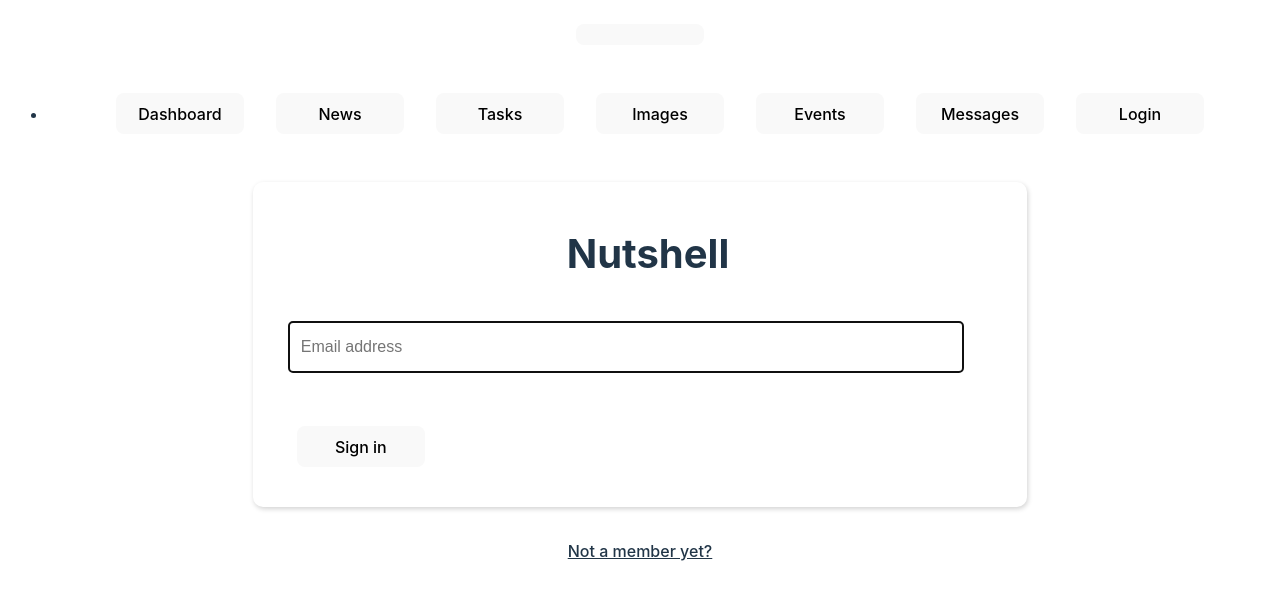
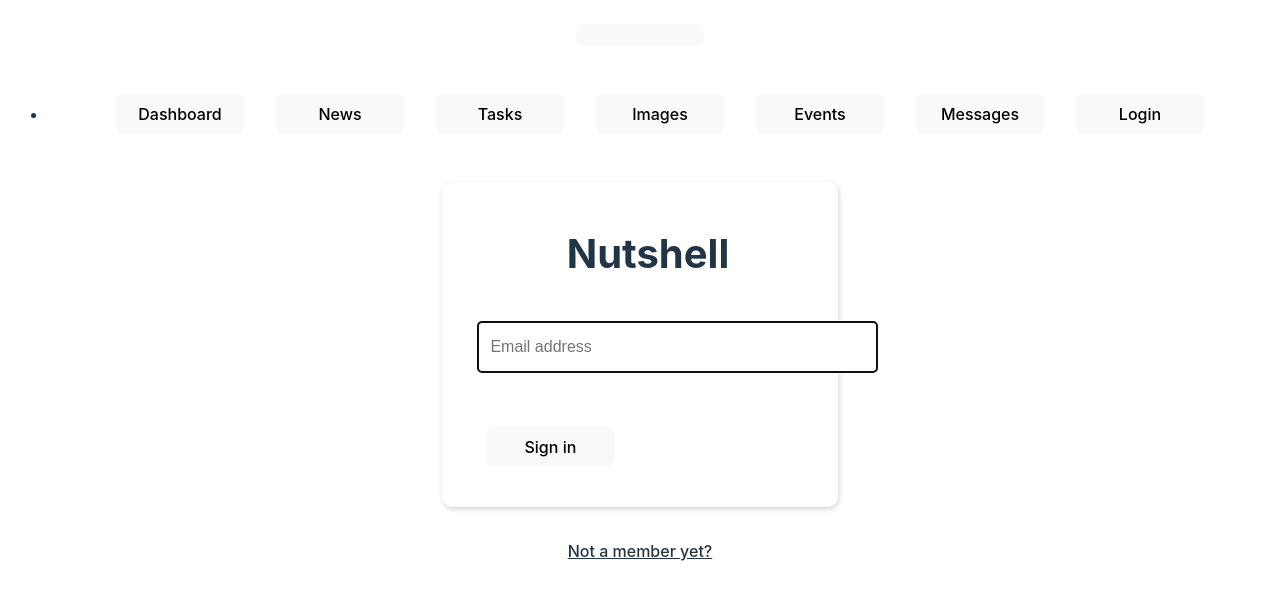
Before and after one commit to NewForce-Cohort-9/nutshell-react-loco-punk, a React (Vite) app: page /login in a window 1280 px wide. Shown: the top 600 px of the page. Built offline with nearby package versions, Linux system fonts and the light colour scheme.

Commit message:
finishing touches, still need to center button

```diff
--- a/src/Components/auth/Login.css
+++ b/src/Components/auth/Login.css
@@ -8,7 +8,7 @@
 }
 
 .form-login {
-  width: 60%;
+  width: 30%;
   margin: 2rem auto;
 }
 
@@ -62,7 +62,7 @@ fieldset {
   font-size: 1rem;
   border: 1px solid var(--outline);
   border-radius: 0.25rem;
-  width: 650px
+  width: 375px
 }
 
 .form-group {
```
